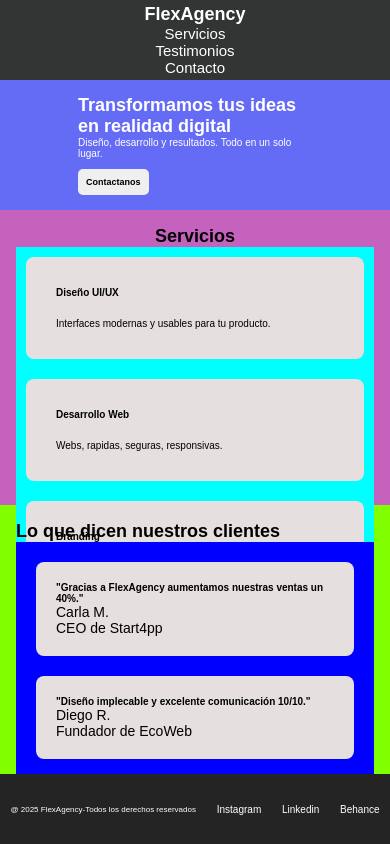
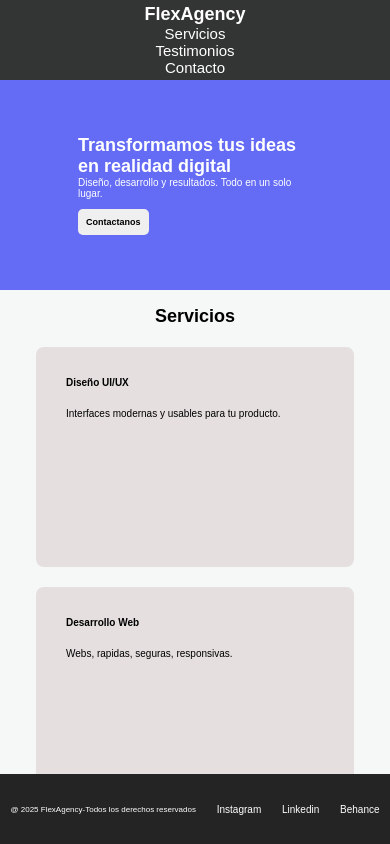
Before and after one commit to gabysan87/Curso-Intensivo-Programacion, a plain HTML site: page tarea4/index.html in a window 390 px wide. Shown: the top 844 px of the page. Drawn offline with Linux system fonts and the light colour scheme.

Commit message:
Cambio tamaño h4 y prueba

```diff
--- a/tarea4/index.html
+++ b/tarea4/index.html
@@ -7,7 +7,6 @@
     <title>Tarea Flexbox</title>
   </head>
   <body>
-    <!-- <div class="container"> -->
     <header>
       <h1>FlexAgency</h1>
       <nav>
@@ -60,7 +59,7 @@
 
             <article>
               <h4>"Diseño implecable y excelente comunicación 10/10."</h4>
-              <p>Diego R.</p>
+              <p>Diego R.(Prueba)</p>
               <p>Fundador de EcoWeb</p>
             </article>
           </aside>
@@ -73,6 +72,5 @@
       <a href="#">Linkedin</a>
       <a href="#">Behance</a>
     </footer>
-    <!-- </div> -->
   </body>
 </html>
--- a/tarea4/styles.css
+++ b/tarea4/styles.css
@@ -7,7 +7,6 @@ body {
   margin: 0;
   padding: 0;
   box-sizing: border-box;
-  /* background-color: rgb(217, 119, 131); */
   font-family: Arial, Helvetica, sans-serif;
   min-height: 100vh;
   margin-bottom: 0;
@@ -42,7 +41,9 @@ main {
   width: 100%;
   flex-grow: 1;
   box-sizing: border-box;
-  height: 100vh;
+  min-height: 100vh;
+  display: flex;
+  flex-direction: column;
 }
 
 .seccion-azul {
@@ -50,7 +51,7 @@ main {
   display: flex;
   justify-content: space-around;
   align-items: center;
-  height: 30%;
+  min-height: 210px;
   width: 100%;
   padding: 15px;
 }
@@ -77,19 +78,19 @@ img {
   max-width: 60%;
 }
 .seccion-white {
+  gap: 40px;
   display: flex;
   flex-direction: column;
   align-content: space-around;
+  flex-grow: 1;
   width: 100%;
   box-sizing: border-box;
-  background-color: chartreuse;
-  height: 70%;
+  /* background-color: chartreuse; */
 }
 
 .servicios {
   padding: 1rem;
-  height: 50%;
-  background-color: rgb(196, 98, 190);
+  /* background-color: rgb(196, 98, 190); */
   position: static;
 }
 
@@ -101,14 +102,11 @@ h3 {
   font-size: 30px;
 }
 
-/* section .serv {
-  min-width: 100px;
-} */
 .serv {
-  background-color: aqua;
+  /* background-color: aqua; */
   display: flex;
   justify-content: space-around;
-  padding: 10px;
+  padding: 20px;
   width: 100%;
   gap: 10px;
   height: auto;
@@ -119,20 +117,18 @@ h3 {
   border-radius: 8px;
   background-color: rgb(229, 223, 223);
   min-width: 15%;
-  min-height: 80px;
+  min-height: 220px;
   display: flex;
   flex-direction: column;
   gap: 30px;
 }
 
 .reseña {
-  /* background-color: blueviolet; */
   padding: 1rem;
   width: 100%;
   max-width: 100%;
   box-sizing: border-box;
   overflow: hidden;
-  height: auto;
   position: static;
 }
 
@@ -145,7 +141,7 @@ aside {
 }
 
 .detalle {
-  background-color: blue;
+  /* background-color: blue; */
   height: auto;
 }
 .detalle article {
@@ -153,6 +149,10 @@ aside {
   border-radius: 8px;
   padding: 20px;
   width: 40%;
+  min-height: 220px;
+  display: flex;
+  flex-direction: column;
+  justify-content: space-between;
 }
 
 footer {
@@ -164,7 +164,6 @@ footer {
   display: flex;
   justify-content: space-around;
   align-items: center;
-  position: fixed;
   left: 0;
 }
 
@@ -175,11 +174,6 @@ footer a {
 
 /* celular  */
 @media (max-width: 768px) {
-  body {
-    height: 100vh;
-    /* overflow: hidden; */
-  }
-
   header {
     height: 80px;
     background-color: rgb(51, 53, 53);
@@ -191,12 +185,16 @@ footer a {
   }
 
   main {
-    margin-bottom: 0;
+    background-color: rgb(245, 248, 246);
     width: 100%;
+    flex-grow: 1;
+    box-sizing: border-box;
+    min-height: 100vh;
     display: flex;
     flex-direction: column;
-    margin-bottom: 80px;
+    padding-bottom: 70px;
   }
+
   nav {
     display: flex;
     flex-direction: column;
@@ -235,7 +233,7 @@ footer a {
   }
 
   h4 {
-    font-size: 10px;
+    font-size: 15px;
   }
   nav a {
     font-size: 15px;
@@ -258,7 +256,9 @@ footer a {
     flex-direction: column;
     align-items: center;
   }
-
+  .reseña h2 {
+    text-align: center;
+  }
   .serv {
     display: flex;
     flex-direction: column;
@@ -268,7 +268,6 @@ footer a {
 
   .serv article {
     width: 100%;
-    /* background-color: rgb(212, 246, 179); */
     display: flex;
     flex-direction: column;
     gap: 20px;
@@ -298,9 +297,12 @@ footer a {
   }
 
   footer {
-    height: 70px;
     position: fixed;
     bottom: 0;
+    left: 0;
+    width: 100%;
+    height: 70px;
+    z-index: 1000;
   }
 
   footer p {
```
